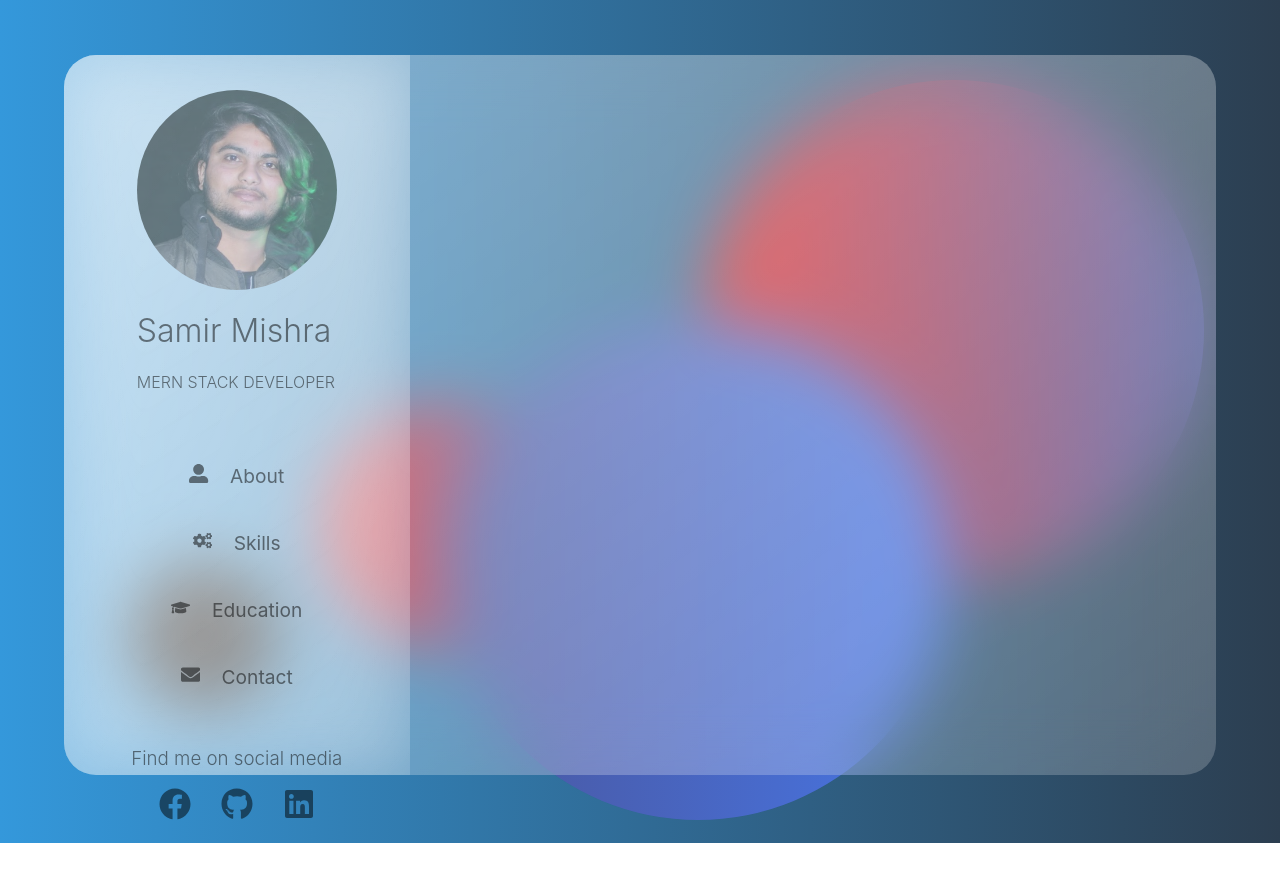
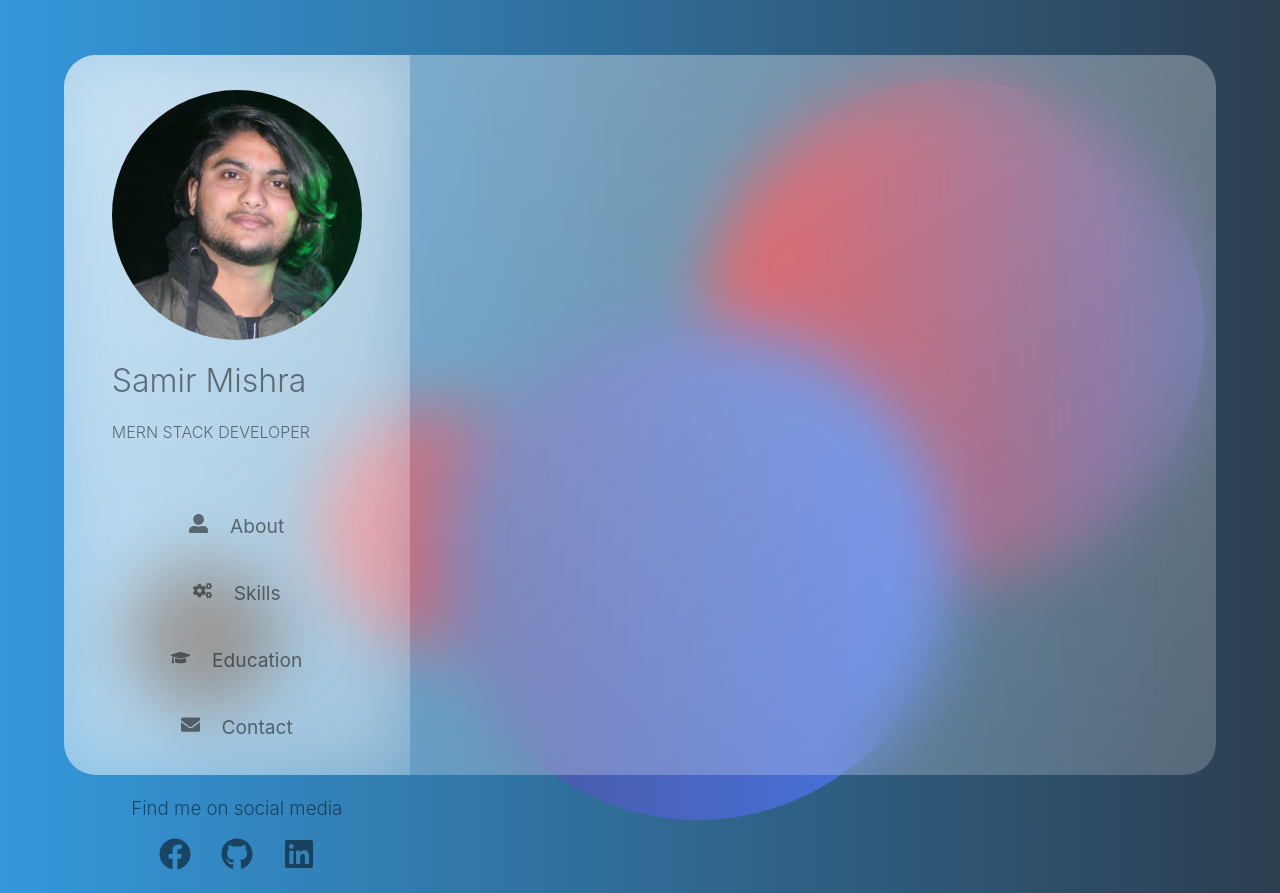
Before and after one commit to smir45/Portfolio-Glassmorphism, a React (Create React App) app: page / in a window 1280 px wide. Before the commit the page ends 843 px from the top, so only its background shows below. Built offline with nearby package versions, Linux system fonts and the light colour scheme.

Commit message:
modified little

```diff
--- a/src/css/home.css
+++ b/src/css/home.css
@@ -63,6 +63,7 @@
   );
   margin: 55px auto;
   backdrop-filter: blur(2rem);
+  display: flex;
 }
 
 
@@ -81,10 +82,11 @@
 }
 
 .image{
-    width: 200px;
-    height: 200px;
+    width: 250px;
+    height: 250px;
+    margin-left: auto;
+    margin-right: auto;
     background: url('../assets/pp.png');
-    opacity: .5;
     background-size: cover;
     background-repeat: no-repeat;
     border-radius: 50%;
@@ -144,3 +146,13 @@ a{
 .social-icons{
     font-size: 2em;
 }
+.navbar-right{
+  width:70%;
+  height: 90vh;
+  /* background: url('https://images.unsplash.com/photo-1485627941502-d2e6429a8af0?ixid=MnwxMjA3fDB8MHxwaG90by1wYWdlfHx8fGVufDB8fHx8&ixlib=rb-1.2.1&auto=format&fit=crop&w=1950&q=80'); */
+
+  background-size: cover;
+  border-top-right-radius: 2rem;
+  border-bottom-right-radius: 2rem;
+  background-repeat: no-repeat;
+}
--- a/src/jsx/home.js
+++ b/src/jsx/home.js
@@ -30,6 +30,11 @@ export default function Home(){
                         <a href="http://" target="_blank" className="social-icons" rel="noopener noreferrer"><FaLinkedin/></a>
                     </div>
                 </div>
+                <div className="navbar-right">
+                    <div className="particles-container">
+
+                    </div>
+                </div>
             </div>
 
         </div>
```
